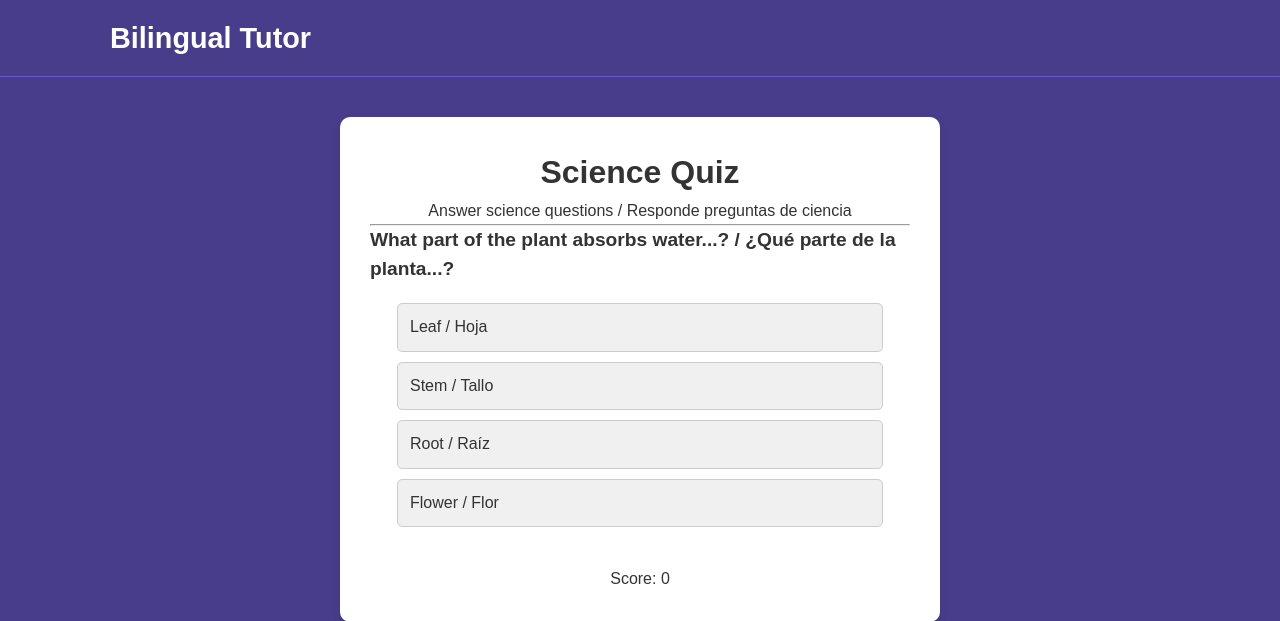
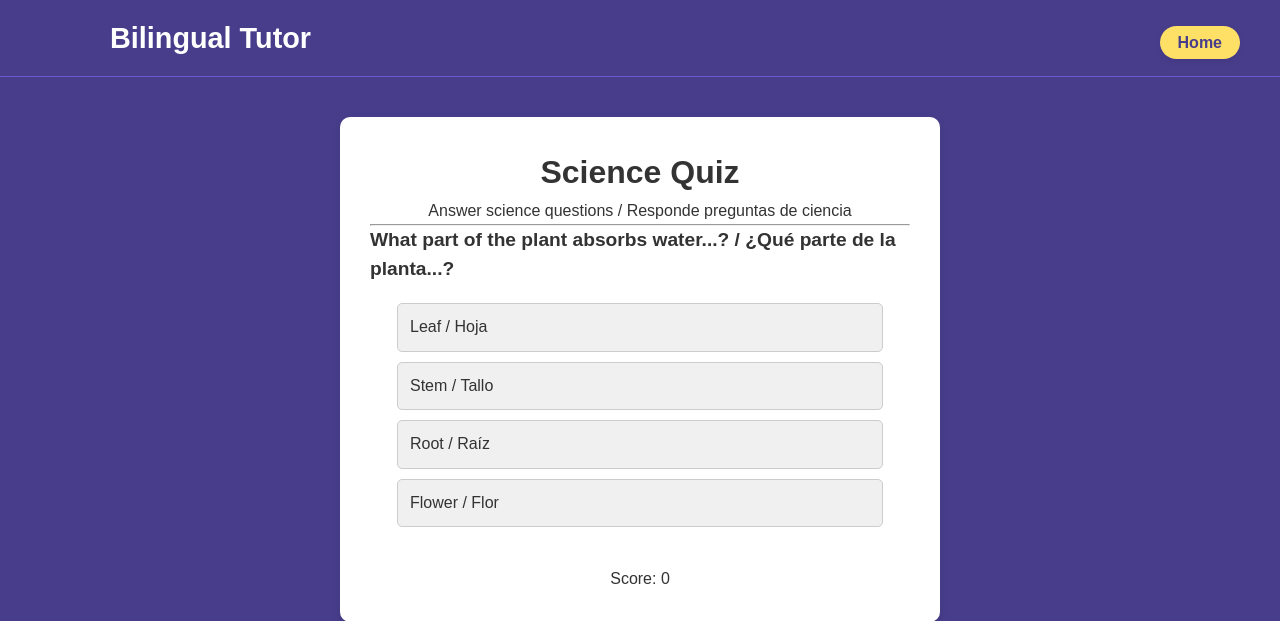
Before and after one commit to motzerts/quizapp, a Flask app: page /quiz in a window 1280 px wide. Shown: the top 621 px of the page. Run offline with Flask 3, Linux system fonts and the light colour scheme.

Commit message:
feat(nav): add Home button to upper right of all quiz pages for easy navigation

```diff
--- a/templates/quiz.html
+++ b/templates/quiz.html
@@ -45,13 +45,35 @@
             padding: 10px 20px;
             font-size: 1em;
         }
+        .quiz-nav {
+            position: absolute;
+            right: 40px;
+            top: 30px;
+        }
+        .home-btn {
+            background: #ffe066;
+            color: #483D8B;
+            padding: 8px 18px;
+            border-radius: 20px;
+            font-weight: bold;
+            text-decoration: none;
+            border: none;
+            font-size: 1em;
+            box-shadow: 0 2px 6px rgba(0,0,0,0.08);
+            transition: background 0.2s;
+        }
+        .home-btn:hover {
+            background: #fffbe6;
+            color: #2d246b;
+        }
     </style>
 </head>
 <body>
     <header class="site-header">
          <div class="container header-container">
             <div class="logo"><a href="{{ url_for('home') }}" style="color: white; text-decoration: none;">Bilingual Tutor</a></div>
-            </div>
+            <nav class="quiz-nav"><a href="{{ url_for('home') }}" class="home-btn">Home</a></nav>
+         </div>
     </header>
 
     <main>
```
Also changed, not shown: templates/ancient_history_quiz.html (+22 -0 lines), templates/medieval_history_quiz.html (+22 -0 lines), templates/vocabulary.html (+22 -0 lines).
